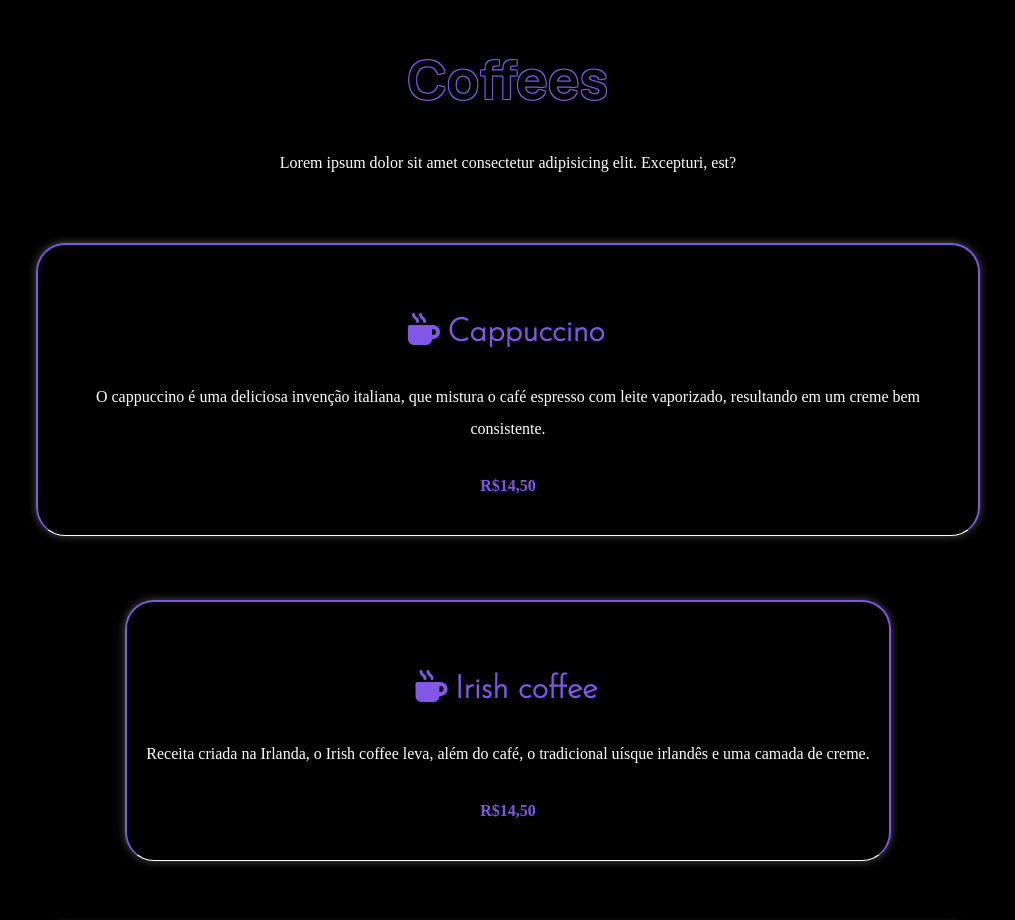
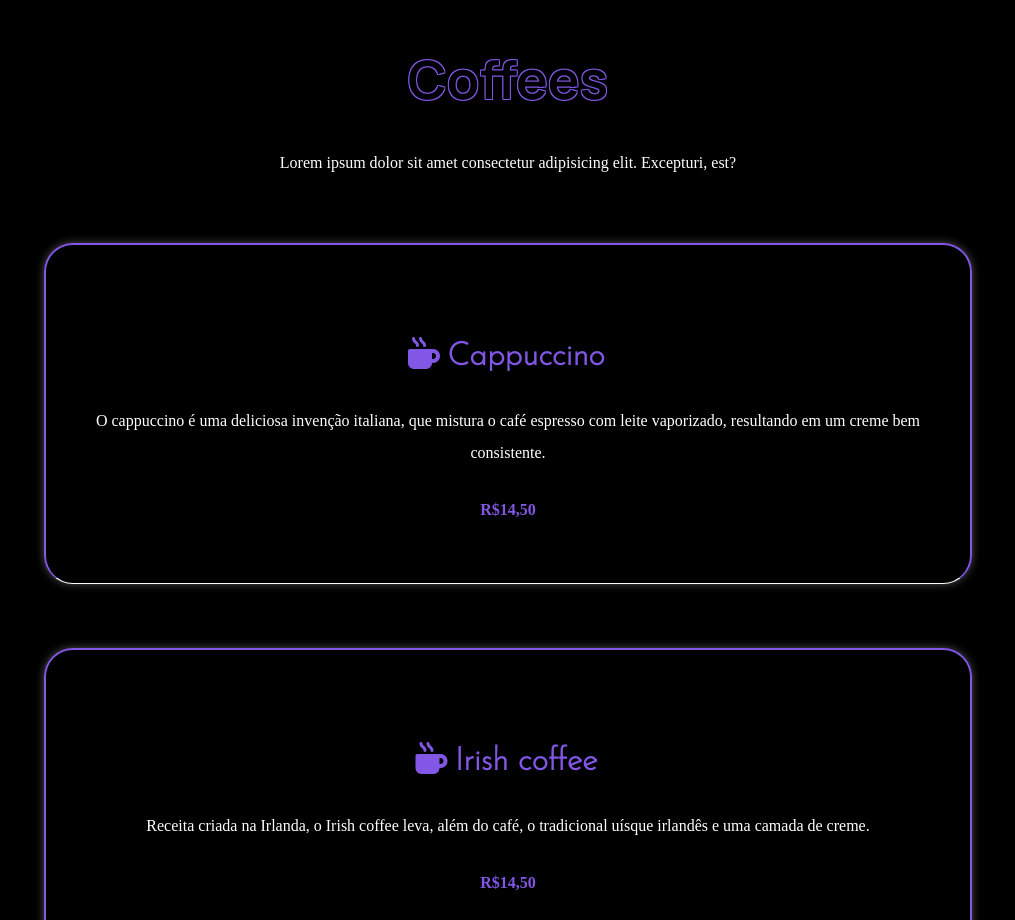
Before and after one commit to DominguesTH/RocketCoffee, a plain HTML site: page index.html in a window 1280 px wide. Shown: the part 920-1840 px from the top of the page, without its empty margins (132-1147 px from the left). Drawn offline with nearby package versions, Linux system fonts and the light colour scheme; a web font is replaced by a local one.

Commit message:
correção bugfix

```diff
--- a/style.css
+++ b/style.css
@@ -328,6 +328,23 @@ nav.show i.fa-xmark {
 }
 
 /*------ Coffees -----*/
+#coffees p {
+  color: var(--text-color);
+  margin-bottom: 2rem;
+  line-height: 2rem;
+}
+
+#coffees .card {
+  border: 2px solid var(--button);
+  border-radius: 1.8rem;
+  margin: 2rem .5rem;
+  padding: 4rem 2rem;
+  text-align: center;
+  box-shadow: 0px 0px 8px #ffffff4f;
+  border-bottom: 0.10rem solid var(--text-color);
+
+}
+
 .cards h3,
 .cards i {
   color: var(--button);
@@ -345,27 +362,11 @@ nav.show i.fa-xmark {
   color: var(--button)
 }
 
-#coffees p {
-  color: var(--text-color);
-  margin-bottom: 2rem;
-  line-height: 2rem;
-}
+
 
 .cards strong {
   color: var(--button);
 }
-
-#coffees .card {
-  border: 2px solid var(--button);
-  border-radius: 1.8rem;
-  margin: 2rem auto;
-  padding: 2.5rem 1.2rem;
-  text-align: center;
-  box-shadow: 0px 0px 8px #ffffff4f;
-  border-bottom: 0.10rem solid var(--text-color);
-
-}
-
 
 /*------ Place -----*/
 #place {
@@ -686,6 +687,16 @@ footer a:hover {
     z-index: 999;
   }
 
+  /*------ Coffees -----*/
+  #coffees header {}
+
+  .cards h3,
+  .cards i {
+    font-size: 2rem;
+  }
+
+  .cards {}
+
   /*------ About -----*/
   #about .grid {
     grid-auto-flow: column;
@@ -709,7 +720,7 @@ footer a:hover {
 
   #contact .grid {
     grid-auto-flow: column;
-
+    gap: 6rem;
   }
 
   #contact .content {
```
